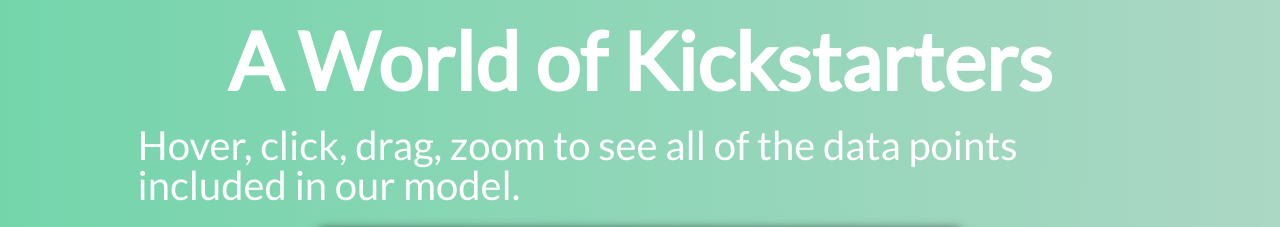
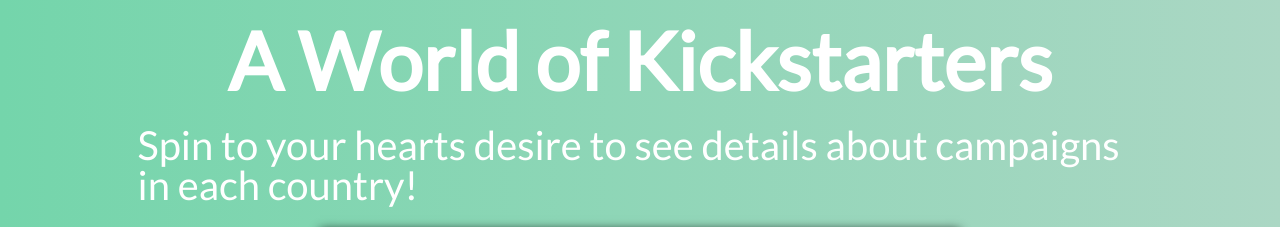
Before and after one commit to Kickstarter-Success/Web-UI, a plain HTML site: page index.html in a window 1280 px wide. Shown: the part 1800-2027 px from the top of the page. Drawn offline with Linux system fonts and the light colour scheme; grey boxes are pictures that could not be loaded.

Commit message:
Spin me right round

```diff
--- a/index.html
+++ b/index.html
@@ -63,7 +63,7 @@
             <div class="chart-inner-content">
             <div>
                 <h2>A World of Kickstarters</h2>
-                <p>Hover, click, drag, zoom to see all of the data points included in our model.</p>
+                <p>Spin to your hearts desire to see details about campaigns in each country!</p>
             </div>
             <iframe src="https://jbti-kickstarter-success.s3.us-east-2.amazonaws.com/visualizations/staticvisual.html" height="100%" width="50%"></iframe>
         </div>
```
